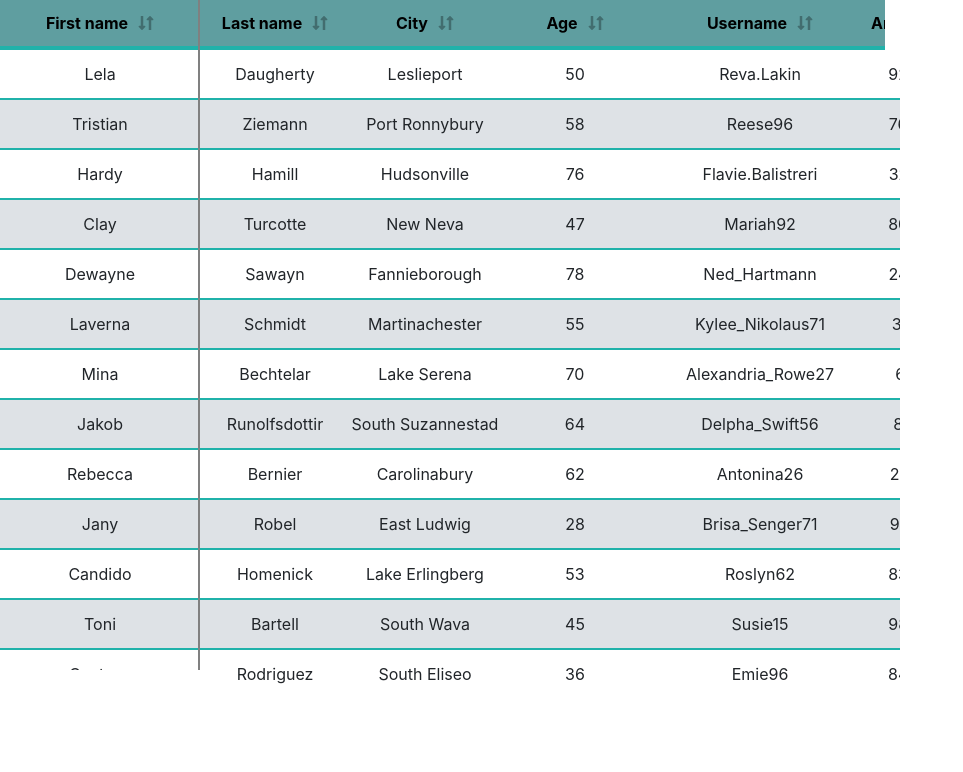
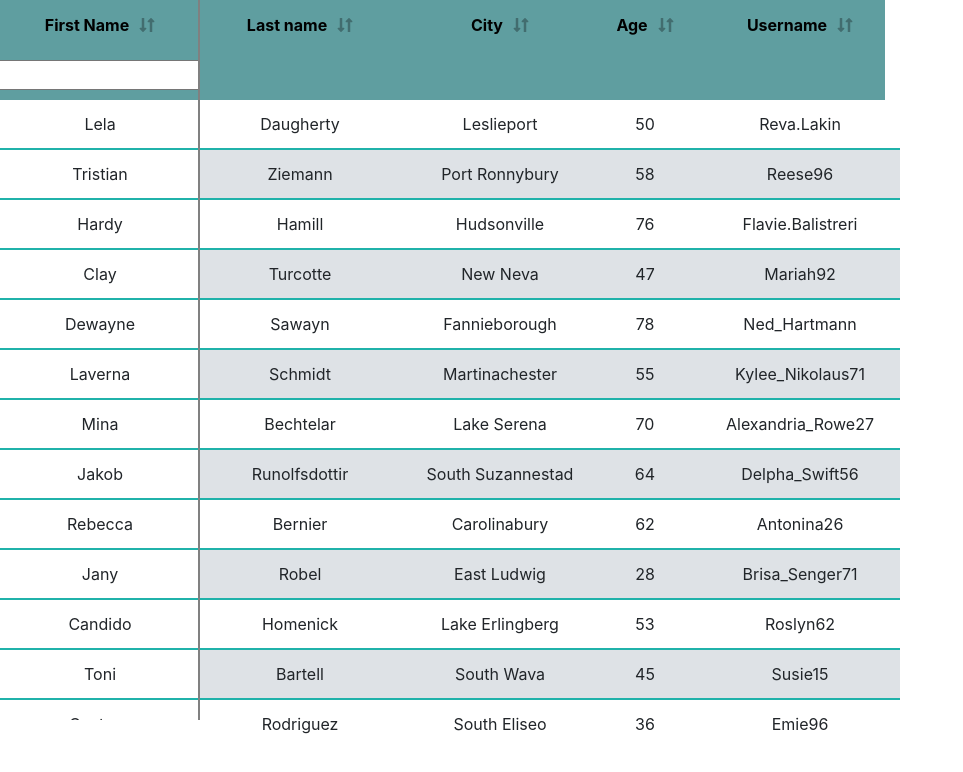
Before and after one commit to dobrynanikitich/datagrid, a React (Create React App) app in the folder datagrid/: page / in a window 1280 px wide. Shown: the top 772 px of the page, without its empty margins (0-963 px from the left). Built offline with nearby package versions, Linux system fonts and the light colour scheme.

Commit message:
feat: implement search by column functionality

```diff
--- a/datagrid/package.json
+++ b/datagrid/package.json
@@ -20,7 +20,8 @@
     "react-scripts": "3.4.0",
     "react-virtualized-auto-sizer": "^1.0.2",
     "react-window": "^1.8.5",
-    "redux": "^4.0.5"
+    "redux": "^4.0.5",
+    "styled-components": "^5.0.1"
   },
   "scripts": {
     "start": "react-scripts start",
--- a/datagrid/src/actions/actions.js
+++ b/datagrid/src/actions/actions.js
@@ -1,2 +1,3 @@
 export const CHANGE_USERS = 'CHANGE_USERS';
 export const SORT_USERS = 'SORT_USERS';
+export const FILTER_BY_COLUMN = 'FILTER_BY_COLUMN';
--- /dev/null
+++ b/datagrid/src/components/Table/Grid/Input/input.js
@@ -0,0 +1,26 @@
+import React from 'react';
+
+import InputGroup from 'react-bootstrap/InputGroup';
+import FormControl from 'react-bootstrap/FormControl';
+
+const Input = ({ id, filterUsersByColumn, searchInputs }) => {
+    return (
+        <input key={id} placeholder="Search" value={searchInputs[id]} onChange={(e) => {
+            filterUsersByColumn(e, id)
+        }}/>
+        // <InputGroup size="sm" className="mb-1" key={id}>
+        //     <FormControl
+        //         key={id}
+        //         placeholder="Search"
+        //         aria-label="Recipient's username"
+        //         aria-describedby="basic-addon2"
+        //         value={searchInputs[id]}
+        //         onChange={(e) => {
+        //             filterUsersByColumn(e, id)
+        //         }}
+        //     />
+        // </InputGroup>
+    );
+};
+
+export default Input;
--- a/datagrid/src/components/Table/Grid/grid.css
+++ b/datagrid/src/components/Table/Grid/grid.css
@@ -17,10 +17,18 @@
   }
 
   .header-cell {
-    background: cadetblue !important;
+    /* background: cadetblue !important; */
     color: black;
     font-weight: bold;
-    border-bottom: 4px solid lightseagreen !important;
+    text-overflow: ellipsis;
+    overflow: hidden;
+    white-space: nowrap;
+    display: flex;
+    align-items: center;
+    justify-content: center;
+    padding: 5px;
+    box-sizing: border-box;
+    /* border-bottom: 4px solid lightseagreen !important; */
   }
 
   .grid-wrapper {
@@ -45,6 +53,11 @@
     border-bottom: 2px solid lightseagreen;
   }
 
+  .table-header-first,
+  .table-header--second {
+      background-color: cadetblue !important;
+  }
+
   .dark-cell {
     background: #dee2e6;
   }
--- a/datagrid/src/components/Table/Grid/grid.js
+++ b/datagrid/src/components/Table/Grid/grid.js
@@ -1,24 +1,28 @@
 import React, { useState, useEffect } from 'react';
 import { connect } from 'react-redux';
 
-import { SORT_USERS } from '../../../actions/actions';
+import { SORT_USERS, FILTER_BY_COLUMN } from '../../../actions/actions';
 import { VariableSizeGrid as Grid } from 'react-window';
-import { userDataEnum, firstColumnEnum, tableHeaderEnum, firstColumnHeaderEnum } from '../../../constants/constants';
+import { userDataEnum, firstColumnEnum, tableHeaderEnum, firstColumnHeaderEnum, leftHeaderArray } from '../../../constants/constants';
 
 import { FontAwesomeIcon } from '@fortawesome/react-fontawesome';
 import { faLongArrowAltDown, faLongArrowAltUp } from '@fortawesome/free-solid-svg-icons';
+import Input from './Input/input';
+
 import './grid.css';
+
 let classNames = require('classnames');
 
-const VirtualizedTable = ({ users, sortUsers, height, sortedColumns }) => {
+const VirtualizedTable = ({ users, sortUsers, height, sortedColumns, filterUsersByColumn, searchInputs }) => {
     const staticGrid = React.useRef(null);
     const staticGrid2 = React.useRef(null);
+    const staticGrid3 = React.useRef(null);
     const onScroll = React.useCallback(
         ({ scrollTop, scrollLeft, scrollUpdateWasRequested }) => {
-            if (!scrollUpdateWasRequested && !scrollLeft) {
-                staticGrid.current.scrollTo({ scrollLeft: 0, scrollTop });
-            } else if (!scrollUpdateWasRequested && scrollLeft) {
+            if (!scrollUpdateWasRequested) {
+                staticGrid.current.scrollTo({ scrollLeft: 0, scrollTop: 0 });
                 staticGrid2.current.scrollTo({ scrollLeft, scrollTop: 0 });
+                staticGrid3.current.scrollTo({ scrollLeft: 0, scrollTop });
             }
         }
     );
@@ -27,21 +31,24 @@ const VirtualizedTable = ({ users, sortUsers, height, sortedColumns }) => {
         .fill(true)
         .map((item, index) => {
         switch (index) {
-            case 0: return 150;
-            case 1: return 150;
-            case 2: return 150;
+            case 0: return 200;
+            case 1: return 200;
+            case 2: return 90;
             case 3: return 220;
             case 4: return 90;
             case 5: return 90;
             case 6: return 90;
             case 7: return 200;
+            case 8: return 75;
             default: return 150;
         }
     });
 
     const rowHeights = new Array(1000)
         .fill(true)
-        .map(() => 50);
+        .map((item, index) => {
+            return 50;
+        });
 
     const mainTable = ({ columnIndex, rowIndex, style }) => {
         let classes = classNames({
@@ -57,8 +64,6 @@ const VirtualizedTable = ({ users, sortUsers, height, sortedColumns }) => {
     const stickyLeftColumn = ({ columnIndex, rowIndex, style }) => {
         let classes = classNames({
             'table-cell': true,
-            'light-cell': rowIndex % 2 === 0,
-            'dark-cell': rowIndex % 2 !== 0,
         });
         return (
             <div className={classes} style={style}>{users[rowIndex][firstColumnEnum[columnIndex]]}</div>
@@ -67,18 +72,19 @@ const VirtualizedTable = ({ users, sortUsers, height, sortedColumns }) => {
 
     const stickyMainHeader = ({ columnIndex, rowIndex, style }) => {
         let classes = classNames({
-            'table-cell': true,
-            'header-cell': rowIndex === 0,
-            'light-cell': rowIndex % 2 === 0,
-            'dark-cell': rowIndex % 2 !== 0,
+            'header-cell': true,
         });
         return (
+            <>
             <div
                 id={columnIndex + 1}
                 className={classes}
                 style={style}
-                onClick={() => sortUsers(columnIndex + 1)}
+                onClick={rowIndex !== 1 ? () => sortUsers(columnIndex + 1) : null}
             >
+                {
+                    rowIndex !== 1 &&
+                    <>
                     {tableHeaderEnum[columnIndex]}
                         <div className='icons-wrapper'>
                             <FontAwesomeIcon
@@ -89,25 +95,33 @@ const VirtualizedTable = ({ users, sortUsers, height, sortedColumns }) => {
                             <FontAwesomeIcon
                                 className={sortedColumns[columnIndex + 1].isSorted && sortedColumns[columnIndex + 1].sortDir === 'ascend' ?
                                 'showSortOder' : 'hideSortOrder'  }
-                        icon={faLongArrowAltUp} />
+                                icon={faLongArrowAltUp}
+                            />
                         </div>
+                    </>
+                }
+                {rowIndex === 1 && columnIndex < 2 && null}
             </div>
+            </>
         );
     };
 
     const stickyLeftHeader = ({ columnIndex, rowIndex, style }) => {
         let classes = classNames({
-            'table-cell': true,
-            'header-cell': rowIndex === 0,
+            'header-cell': true,
         })
         return (
+            <>
             <div
-                id={columnIndex}
+                key={`${columnIndex}${rowIndex}20`}
                 className={classes}
                 style={style}
-                onClick={() => sortUsers(columnIndex)}
+                onClick={rowIndex !== 1 ? () => sortUsers(columnIndex) : null }
             >
-                {firstColumnHeaderEnum[0]}
+                {rowIndex === 1 ? <input id={columnIndex} key={columnIndex} filterUsersByColumn={filterUsersByColumn} searchInputs={searchInputs} value={searchInputs[columnIndex]} onChange={(e) => {
+            filterUsersByColumn(e, columnIndex)}} /> :
+                <>
+                    {'First Name'}
                     <div className='icons-wrapper'>
                         <FontAwesomeIcon
                             icon={faLongArrowAltDown}
@@ -117,23 +131,29 @@ const VirtualizedTable = ({ users, sortUsers, height, sortedColumns }) => {
                         <FontAwesomeIcon
                             className={sortedColumns[columnIndex].isSorted && sortedColumns[columnIndex].sortDir === 'ascend' ?
                             'showSortOder' : 'hideSortOrder'  }
-                    icon={faLongArrowAltUp} />
+                            icon={faLongArrowAltUp}
+                        />
                     </div>
+                </>
+                }
             </div>
+            </>
         );
     };
 
     return (
         <>
+        {/* <Input id={0} key={0} /> */}
         <div className='table-header'>
           <Grid
+            key={100}
             className='table-header-first'
             ref={staticGrid}
             columnCount={1}
             columnWidth={index => columnWidths[7]}
-            height={50}
-            rowCount={1}
-            rowHeight={index => rowHeights[7]}
+            height={100}
+            rowCount={2}
+            rowHeight={index => rowHeights[index]}
             width={200}
           >
             {stickyLeftHeader}
@@ -143,8 +163,8 @@ const VirtualizedTable = ({ users, sortUsers, height, sortedColumns }) => {
             ref={staticGrid2}
             columnCount={6}
             columnWidth={index => columnWidths[index]}
-            height={50}
-            rowCount={1}
+            height={100}
+            rowCount={2}
             rowHeight={index => rowHeights[index]}
             width={685}
           >
@@ -154,11 +174,11 @@ const VirtualizedTable = ({ users, sortUsers, height, sortedColumns }) => {
         <div className='grid-wrapper'>
           <Grid
             className='grid-first'
-            ref={staticGrid}
-            columnCount={6}
+            ref={staticGrid3}
+            columnCount={1}
             columnWidth={index => columnWidths[7]}
             height={height - 20}
-            rowCount={100}
+            rowCount={users.length}
             rowHeight={index => rowHeights[index]}
             width={200}
           >
@@ -170,7 +190,7 @@ const VirtualizedTable = ({ users, sortUsers, height, sortedColumns }) => {
             columnCount={6}
             columnWidth={index => columnWidths[index]}
             height={height}
-            rowCount={100}
+            rowCount={users.length}
             rowHeight={index => rowHeights[index]}
             width={700}
           >
@@ -183,14 +203,16 @@ const VirtualizedTable = ({ users, sortUsers, height, sortedColumns }) => {
 
 const mapStateToProps = state => {
     return {
-      users: state.users,
+      users: state.transformUsers,
       sortedColumns: state.sortedColumns,
+      searchInputs: state.searchInputs,
     }
   }
 
   const mapDispatchToProps = dispatch => {
     return {
       sortUsers: (id) => dispatch({ type: SORT_USERS, payload: id }),
+      filterUsersByColumn: (e, id) => dispatch({ type: FILTER_BY_COLUMN, payload: {e, id}})
     }
   }
 
--- a/datagrid/src/constants/constants.js
+++ b/datagrid/src/constants/constants.js
@@ -4,11 +4,11 @@ export const userDataEnum = {
     2: 'age',
     3: 'userName',
     4: 'amount',
-    5: 'boolean'
+    5: 'boolean',
 };
 
 export const firstColumnEnum = {
-    0: 'firstName'
+    0: 'firstName',
 };
 
 export const tableHeaderEnum = {
@@ -17,7 +17,7 @@ export const tableHeaderEnum = {
     2: 'Age',
     3: 'Username',
     4: 'Amount',
-    5: 'Active'
+    5: 'Active',
 };
 
 export const firstColumnHeaderEnum = {
@@ -31,5 +31,14 @@ export const sortArrayEnum = {
     3: 'age',
     4: 'userName',
     5: 'amount',
-    6: 'boolean'
+    6: 'boolean',
 }
+
+export const leftHeaderArray = [
+    {
+        'First name': 'First name'
+    },
+    {
+        'First name': 'Input'
+    }
+]
--- a/datagrid/src/store/reducer.js
+++ b/datagrid/src/store/reducer.js
@@ -1,6 +1,6 @@
 import Faker from 'faker';
 
-import { CHANGE_USERS, SORT_USERS } from '../actions/actions';
+import { CHANGE_USERS, SORT_USERS, FILTER_BY_COLUMN } from '../actions/actions';
 import { sortArrayEnum } from '../constants/constants';
 
 const initialState = {
@@ -41,7 +41,13 @@ const initialState = {
         isSorted: false,
         sortDir: null,
       },
-    ]
+    ],
+    searchInputs: {
+      0: '',
+      1: '',
+      2: '',
+      3: '',
+    }
 }
 
 const compareValuesToAscend = (a, b, property) => {
@@ -77,8 +83,10 @@ const reducer = (state = initialState, action) => {
           }
           return {
             ...state,
-            users: newUsers
+            users: newUsers,
+            transformUsers: [...newUsers]
           }
+
         case SORT_USERS:
           const { payload } = action;
           const { sortedColumns } = state;
@@ -115,9 +123,26 @@ const reducer = (state = initialState, action) => {
           }
           return {
             ...state,
-            users: newArr,
+            transformUsers: newArr,
             sortedColumns: sortDirection,
           }
+
+          case FILTER_BY_COLUMN:
+            const value = action.payload.e.target.value.toLowerCase();
+            const inputId = action.payload.id;
+            let copyUsers = [...state.users];
+            const filteredByCol = copyUsers.filter(item => {
+              return item[sortArrayEnum[inputId]].toLowerCase().includes(value)
+            })
+            console.log(filteredByCol);
+            return {
+              ...state,
+              transformUsers: filteredByCol,
+              searchInputs: {
+                ...state.searchInputs,
+                [inputId]: value
+              }
+            }
         default: return state;
     }
 };
```
Also changed, not shown: datagrid/src/components/Table/Grid/Input/input.css (added), 1 other file (tests, documents, lock files or other folders). Lines whose indentation alone changed are shown as unchanged.
